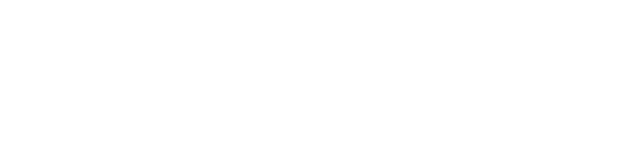
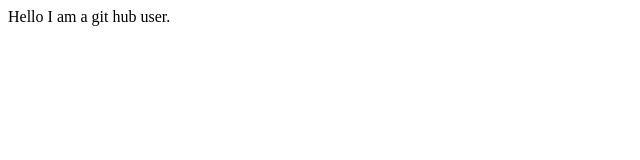
Before and after one commit to UserPermission005/Project, a plain HTML site: page index.html in a window 1280 px wide. Shown: the whole page, without its empty margins (0-640 px from the left). Drawn offline with Linux system fonts and the light colour scheme.

Commit message:
hello world

```diff
--- a/index.html
+++ b/index.html
@@ -6,6 +6,6 @@
     <title>Document</title>
 </head>
 <body>
-
+    Hello I am a git hub user.
 </body>
 </html>
```
